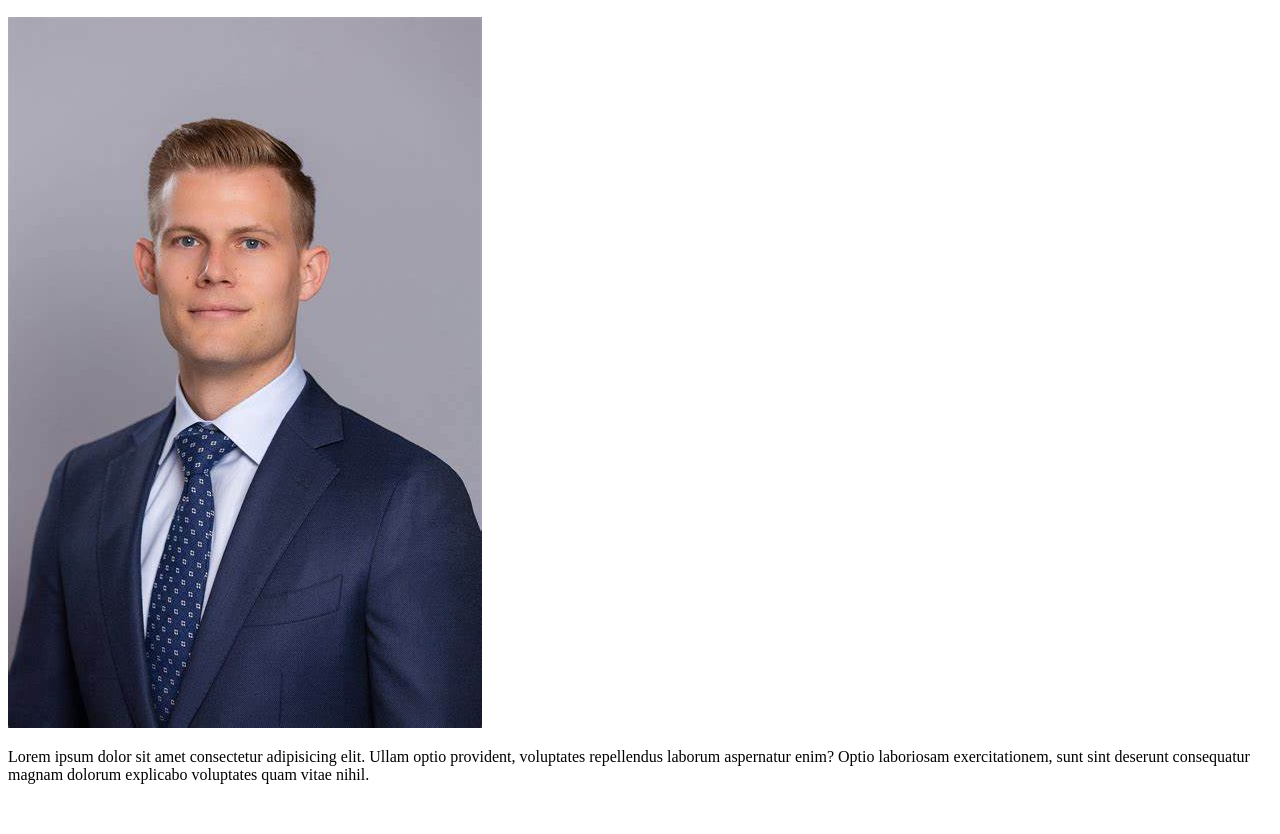
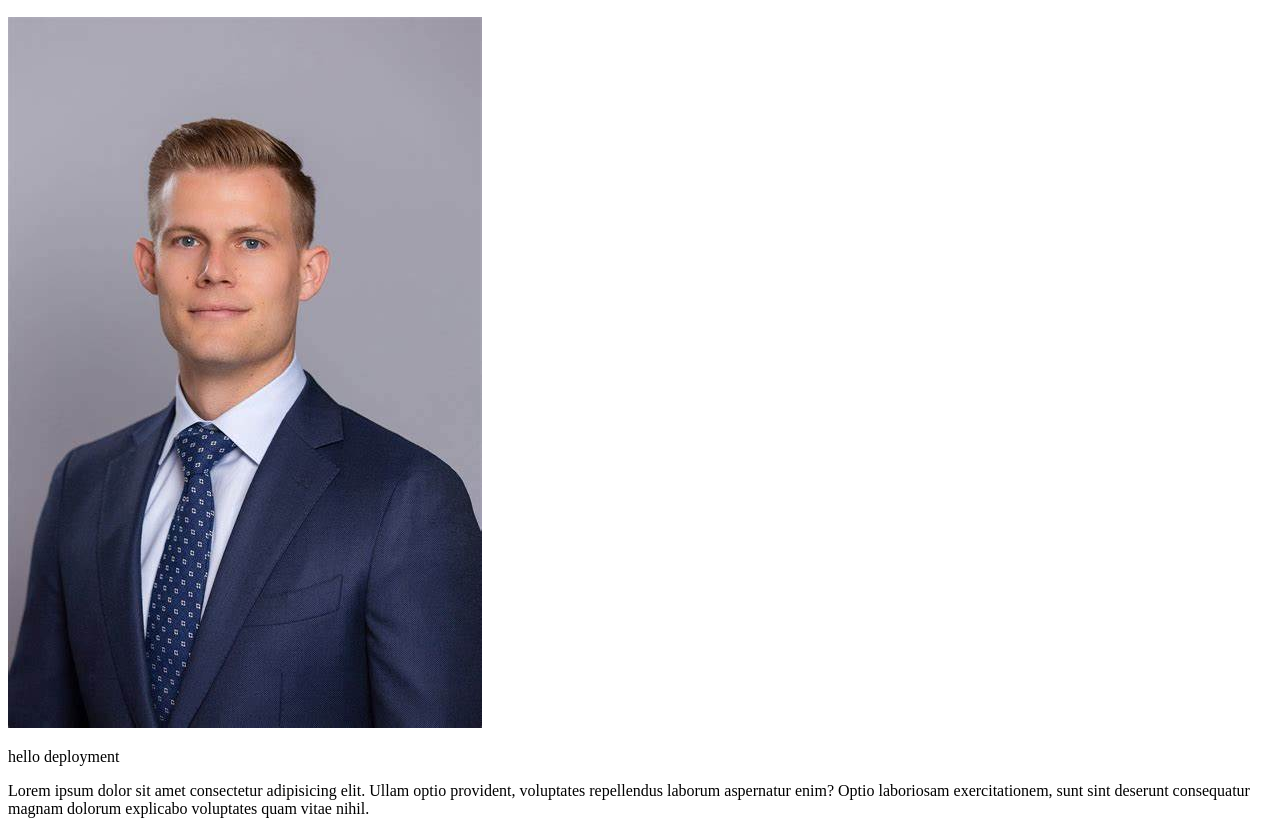
Before and after one commit to codebysuryaprakash/projectone, a plain HTML site: page index.html in a window 1280 px wide. Shown: the part 110-944 px from the top of the page. Before the commit the page ends 910 px from the top, so only its background shows below. Drawn offline with Linux system fonts and the light colour scheme.

Commit message:
added paragraph

```diff
--- a/index.html
+++ b/index.html
@@ -9,6 +9,7 @@
     <h1>Suryaprakash. M</h1>
     <h2>Mechanical Engineer</h2>
     <img src="./profile.jpeg" alt="profile">
+    <p>hello deployment</p>
     <p>Lorem ipsum dolor sit amet consectetur adipisicing elit. Ullam optio provident, voluptates repellendus laborum aspernatur enim? Optio laboriosam exercitationem, sunt sint deserunt consequatur magnam dolorum explicabo voluptates quam vitae nihil.</p>
 </body>
 </html>
```
